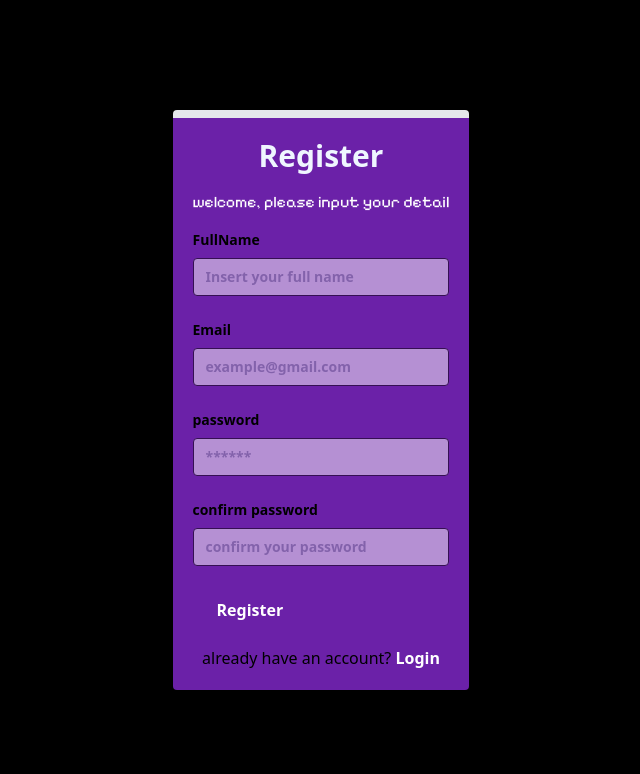
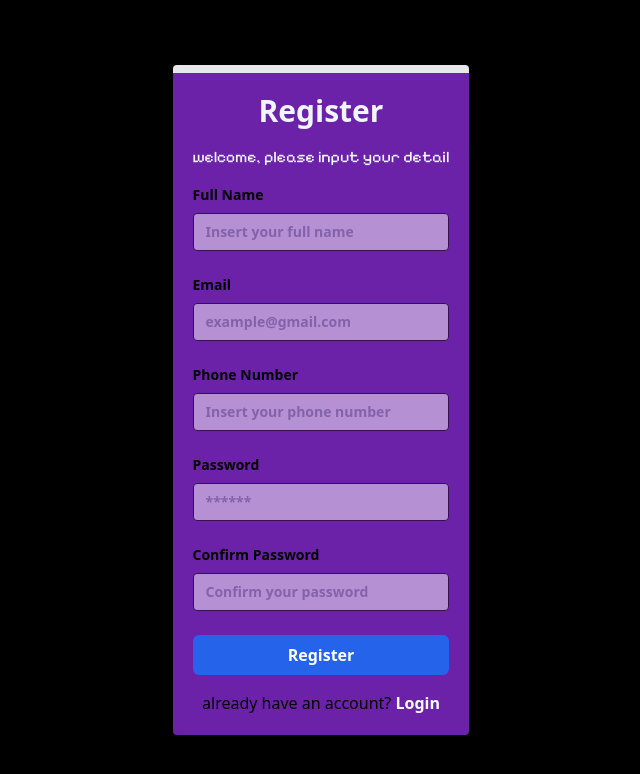
Before and after one commit to satriaaryadiva/belajar-vite-project, a React (Vite) app: page /register in a window 1280 px wide. Shown: the top 774 px of the page, without its empty margins (319-959 px from the left). Built offline with nearby package versions, Linux system fonts and the light colour scheme.

Commit message:
register fix and add profil card

```diff
--- a/src/components/element/fragment/Card.jsx
+++ b/src/components/element/fragment/Card.jsx
@@ -1,36 +1,38 @@
 /* eslint-disable no-unused-vars */
+import {getProfile} from "../../services/user.service"
+import { useEffect, useState } from "react";
 
-import { Children } from "react";
 
 /* eslint-disable react/prop-types */
 const Card = (props)=>{
+  const [Profile, setProfile] = useState({});
+
+    useEffect(() => {
+        getProfile(1, (data) => setProfile(data)); // Anda perlu memberikan ID pengguna sebagai argumen
+    }, []);
+
+
     const  {className, badge,children}=props;
     return(
 
 <article
   className ={className}
 >
-  <div className="rounded-[10px] bg-white p-4 !pt-20 sm:p-6">
+  <div className="rounded-[10px]  bg-yellow-100 p-4 !pt-10 sm:p-6">
 
-    <a href="#">
-      <h3 className="mt-0.5 text-lg font-medium text-gray-900 font-Pixel">
-    {children}
-      </h3>
-    </a>
+  <h1 className=" rounded bg-blue-500 font-extrabold   text-center p-1 text-xl "><b> Account information</b></h1>
+   {Object.keys(Profile).length > 0 && Profile && (
+    <div className="mt-4  flex-wrap gap-1 items-center">
+      <img className="rounded-full m-auto" src="https://via.placeholder.com/150" alt="" />
+      <p>Username  : {Profile.username}</p>
+      <p>fullName : {Profile.name.firstName}, {Profile.name.lastName}</p>
+      <p>ID : {Profile.id}</p>
+      <p> Email  : {Profile.email}</p>
+      <p>Phone : {Profile.phone}</p>
+      <p>Address : {Profile.address.street}</p>
 
-    <div className="mt-4 flex flex-wrap gap-1">
-      <span
-        className="whitespace-nowrap rounded-full bg-purple-100 px-2.5 py-0.5 text-xs text-purple-600"
-      >
-        {badge}
-      </span>
-
-      <span
-        className="whitespace-nowrap rounded-full bg-purple-100 px-2.5 py-0.5 text-xs text-purple-600"
-      >
-        JavaScript
-      </span>
     </div>
+   )}
   </div>
 </article>
 
--- a/src/components/element/fragment/FormRegister.jsx
+++ b/src/components/element/fragment/FormRegister.jsx
@@ -1,57 +1,84 @@
-import InputForm from "../input";
-import Button from "../Button/Button";
+import   { useState } from 'react';
+import InputForm from '../input'; // Pastikan path ke komponen InputForm benar
+import Button from '../Button/Button'; // Pastikan path ke komponen Button benar
+import { Register } from '../../services/register.service'; // Pastikan path ke service Register benar
 
-InputForm
+const FormRegister = () => {
+    const [formData, setFormData] = useState({
+        fullName: '',
+        email: '',
+        password: '',
+        confirmPassword: '',
+        phoneNumber: ''
+    });
 
-const  FormRegister= () =>{
+    const handleChange = (e) => {
+        const { name, value } = e.target;
+        setFormData({ ...formData, [name]: value });
+    };
 
+    const handleSubmit = (e) => {
+        e.preventDefault();
+        if (formData.password !== formData.confirmPassword) {
+            alert("Password and confirm password do not match.");
+            return;
+        }
 
+        Register(formData, (status, res) => {
+            if (status) {
+               alert("Registration successful:", res);
+
+               e.preventDefault();
+               window.location.href = "/login";
+                // Redirect or perform any action upon successful registration
+            } else {
+                console.error("Registration failed:", res);
+                // Handle registration error
+            }
+        });
+    };
 
     return (
-
-
-<form  type="submit" id="email">
+        <form onSubmit={handleSubmit}>
             <InputForm
-    label='FullName'
+                label='Full Name'
                 type='text'
                 placeholder='Insert your full name'
-    name='Fullname'/>
-
-
-
+                name='fullName'
+                value={formData.fullName}
+                onChange={handleChange} />
             <InputForm
                 label='Email'
                 type='email'
-    placeholder='example@gmail.com '
-    name='email'>  </InputForm>
-
-
-
-
+                placeholder='example@gmail.com'
+                name='email'
+                value={formData.email}
+                onChange={handleChange} />
             <InputForm
-    id ='password'
-    label='password'
+                label='Phone Number'
+                type='text'
+                placeholder='Insert your phone number'
+                name='phoneNumber'
+                value={formData.phoneNumber}
+                onChange={handleChange}
+            />
+            <InputForm
+                label='Password'
                 type='password'
                 placeholder='******'
-    name='password'/>
+                name='password'
+                value={formData.password}
+                onChange={handleChange} />
+            <InputForm
+                label='Confirm Password'
+                type='password'
+                placeholder='Confirm your password'
+                name='confirmPassword'
+                value={formData.confirmPassword}
+                onChange={handleChange} />
+            <Button type='submit' className='bg-blue-600 w-full'>Register</Button>
+        </form>
+    );
+};
 
-
-<InputForm
-    id ='password'
-    label='confirm password'
-    type='password'
-    placeholder='confirm your password'
-    name='password'
-    />
-
-    <Button classname='bg-blue-600 w-full '>Register</Button>
-
-    </form>
-
-
-
-
-    );
-}
-
-export default FormRegister
+export default FormRegister;
--- a/src/components/element/layout/AuthLayout.jsx
+++ b/src/components/element/layout/AuthLayout.jsx
@@ -5,8 +5,8 @@ const AuthLayout= ({ children, title, type }) => {
 
 
   return (
-    <div   className=" flex   bg-black justify-center min-h-screen max-h-screen items-center p-5">
-      <div className="   bg-purple-800 text-white p-5 rounded hover:shadow-cyan-400 shadow-lg transform hover:-translate-y-1 hover:scale-110 duration-300 border-t-8 hover:border-t-pink-400 hover:border-t-6 hover:border-r-8 drop-shadow-xl">
+    <div   className=" flex   bg-black justify-center min-h-screen  items-center p-5">
+      <div className="   bg-purple-800 text-white p-5 rounded hover:shadow-cyan-400 shadow-lg transform hover:-translate-y-1  duration-300 border-t-8 hover:border-t-pink-400 hover:border-t-6 hover:border-r-8 drop-shadow-xl">
         <h1 className="text-3xl mb-2 font-bold text-blue-50 justify-center text-center">
           {title}
         </h1>
--- a/src/components/element/layout/navbarLayout.jsx
+++ b/src/components/element/layout/navbarLayout.jsx
@@ -22,7 +22,8 @@ const  handleProfile= ()=> {
     <Fragment>
 
 
-                <div className="nav  fixed  z-50 flex w-full justify-end p-3 text-center bg-purple-800 text-white  ">
+                <div className="    fixed  z-50 flex w-full justify-end p-3 text-center bg-purple-800 text-white  ">
+
                   <Button
 
                   className="flex-none w-40 items-center relative p-3 rounded font-semibold hover:bg-purple-950  border-s-black
--- a/src/components/element/pages/profil.jsx
+++ b/src/components/element/pages/profil.jsx
@@ -1,19 +1,16 @@
-import { useEffect, useState } from "react";
 import Card from "../fragment/Card";
 import NavbarLayout from "../layout/navbarLayout";
-import { getProfile } from "../../services/user.service";
 
 const ProfilPage = () => {
-    const [Profile, setProfile] = useState({});
 
-    useEffect(() => {
-        getProfile(1, (data) => setProfile(data)); // Anda perlu memberikan ID pengguna sebagai argumen
-    }, []);
 
     return (
-        <div className=" bottom-3 bg-gray-950 min-w-full min-h-screen justify-between items-stretch font-body">
-            <NavbarLayout />
-            <Card badge="Profile" className="mx-6 relative top-36 p-3 hover:animate-background rounded-xl bg-gradient-to-r from-pink-500 via-blue-500 to-purple-600 shadow-xl transition hover:bg-[length:400%_400%] hover:shadow-sm hover:[animation-duration:_1s] transform ">Hello, {Profile.email}</Card>
+        <div className="  justify-self-center justify-items-end bg-gray-950 min-w-full  flex-col-reverse  min-h-screen max-h-fit  flex flex-wrap items-stretch  sm:flex-col font-body">
+            <NavbarLayout  className=' relative z-1' >
+
+            </NavbarLayout>
+            <Card badge="Profile" className=" sm:top-12  bottom-4 m-auto mt-5 w-fit items-center justify-center relative  p-3 hover:animate-background rounded-xl bg-gradient-to-r from-pink-500 via-blue-500 to-purple-600 shadow-xl transition hover:bg-[length:400%_400%] hover:shadow-sm hover:[animation-duration:_1s] transform ">
+            </Card>
         </div>
     );
 };
--- a/src/components/services/auth.service.jsx
+++ b/src/components/services/auth.service.jsx
@@ -1,13 +1,11 @@
 import axios from "axios";
 
 
-export const  Login= (data,callBack)=>{
-    return axios
-    .post('https://fakestoreapi.com/auth/login', data)
-    .then(((res)=>{
-        callBack(true, res.data.token)}
-
-    ))
-        .catch((error)=>callBack(false , error))
-
+export const  Login = async (data, callBack) => {
+    try {
+        const res = await axios.post('https://fakestoreapi.com/auth/login', data);
+        callBack(true, res.data.token);
+    } catch (error) {
+        callBack(false, error);
+    }
 }
--- /dev/null
+++ b/src/components/services/register.service.jsx
@@ -0,0 +1,11 @@
+import axios from 'axios';
+
+export const Register = (data, callBack) => {
+    return axios.post('https://fakestoreapi.com/users', data)
+        .then((res) => {
+            callBack(true, res.data);
+        })
+        .catch((error) => {
+            callBack(false, error);
+        });
+}
```
Lines whose indentation alone changed are shown as unchanged.
